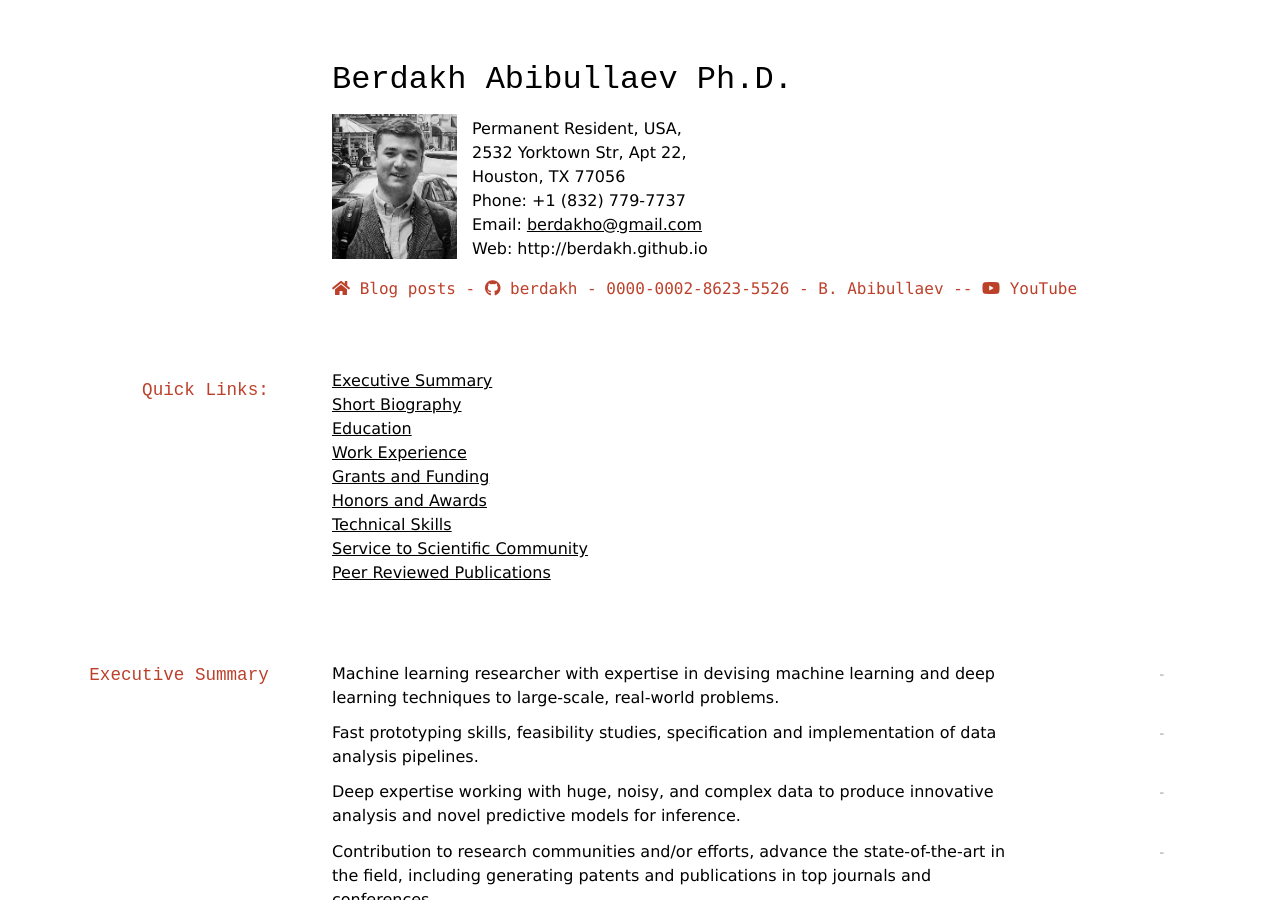
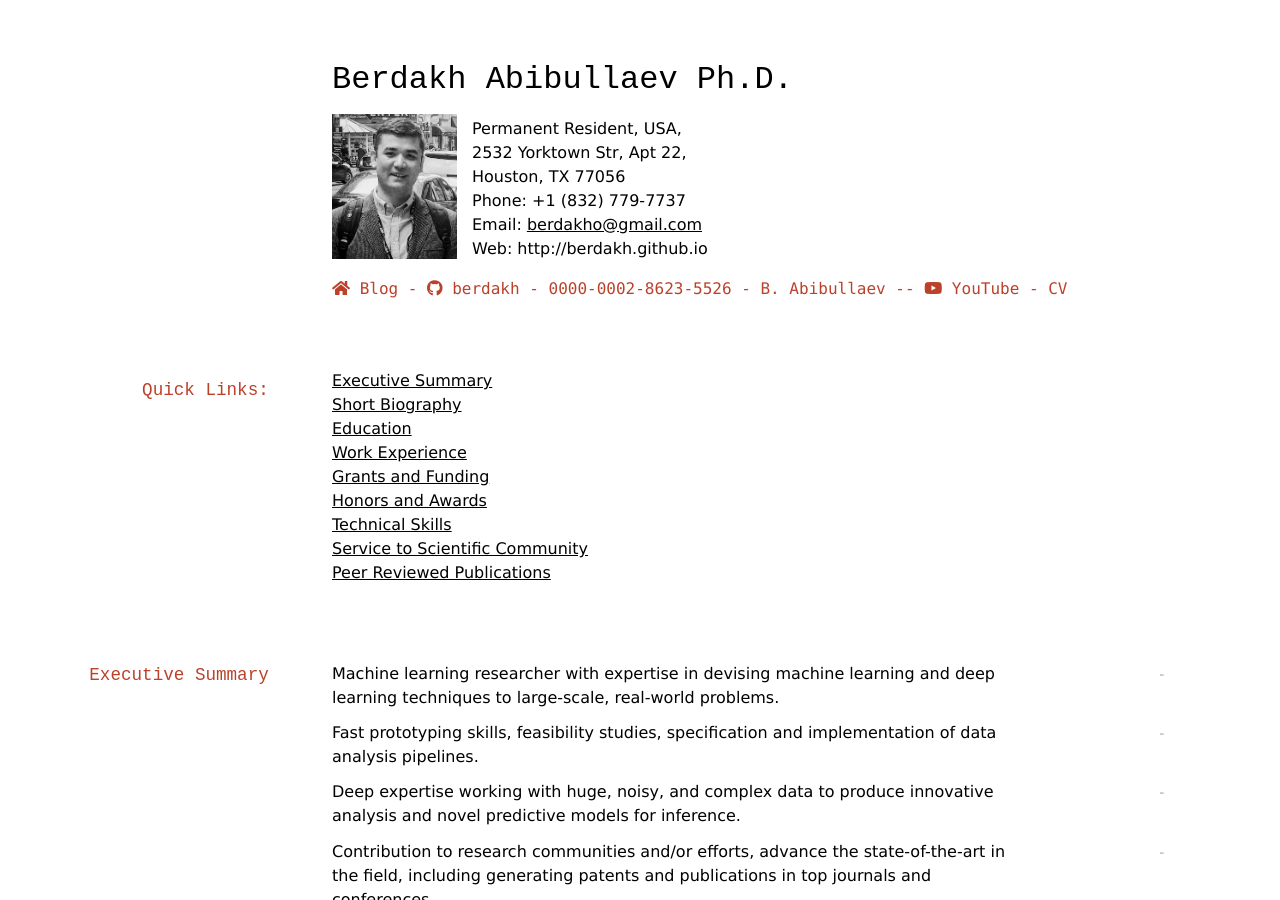
Before and after one commit to berdakh/berdakh.github.io, a Jekyll site: the page built from index.md, in a window 1280 px wide and 900 px high. Built offline with Jekyll 4.4.1, drawn with Linux system fonts in a browser that asks for light colours; nearby versions of some CDN libraries; a style sheet for code colours, icons or effects is not loaded.

Commit message:
pdf cv linked

```diff
--- a/index.md
+++ b/index.md
@@ -19,11 +19,11 @@ Email: <a href="mailto:berdakho@gmail.com">berdakho@gmail.com</a>
 Web: http://berdakh.github.io
 
 <div id="webaddress">
-  <a href="https://berdakh.github.io/blog"><i class="fas fa-home"></i> Blog posts</a> -
+  <a href="https://berdakh.github.io/blog"><i class="fas fa-home"></i> Blog </a> -
   <a href="https://github.com/berdakh"><i class="fab fa-github"></i> berdakh</a> -
   <a href="https://orcid.org/0000-0002-8623-5526"><i class="ai ai-orcid"></i> 0000-0002-8623-5526</a> -
   <a href="https://www.researchgate.net/profile/Berdakh-Abibullaev"><i class="ai ai-researchgate"></i>B. Abibullaev</a> --
-  <a href="https://www.youtube.com/channel/UCOUcmoCAWBFaqPb1Fu3J86A/videos"><i class="fab fa-youtube"></i> YouTube </a>
+  <a href="https://www.youtube.com/channel/UCOUcmoCAWBFaqPb1Fu3J86A/videos"><i class="fab fa-youtube"></i> YouTube </a> - <a href="./I2021[CV]-Berdakh.pdf" target="blank"> CV </a>
 </div>
 
 ## Quick Links:
```
